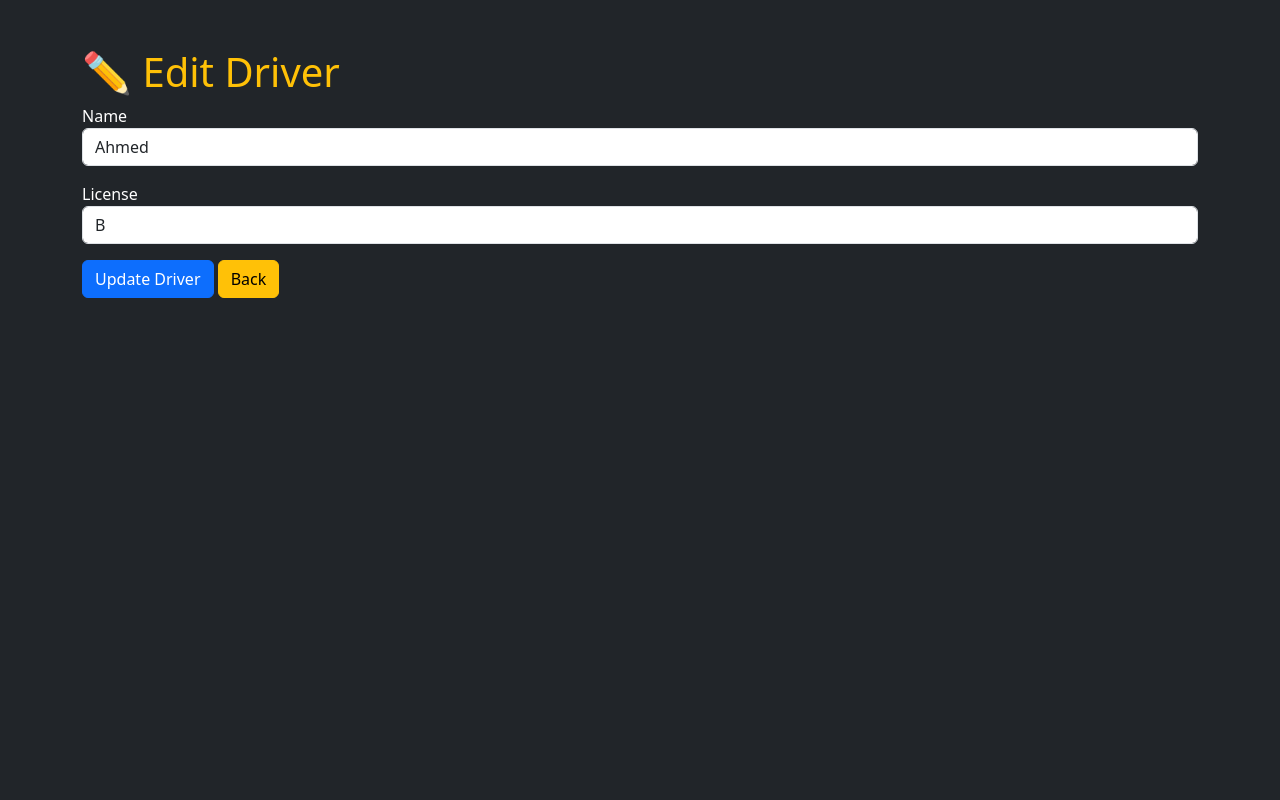
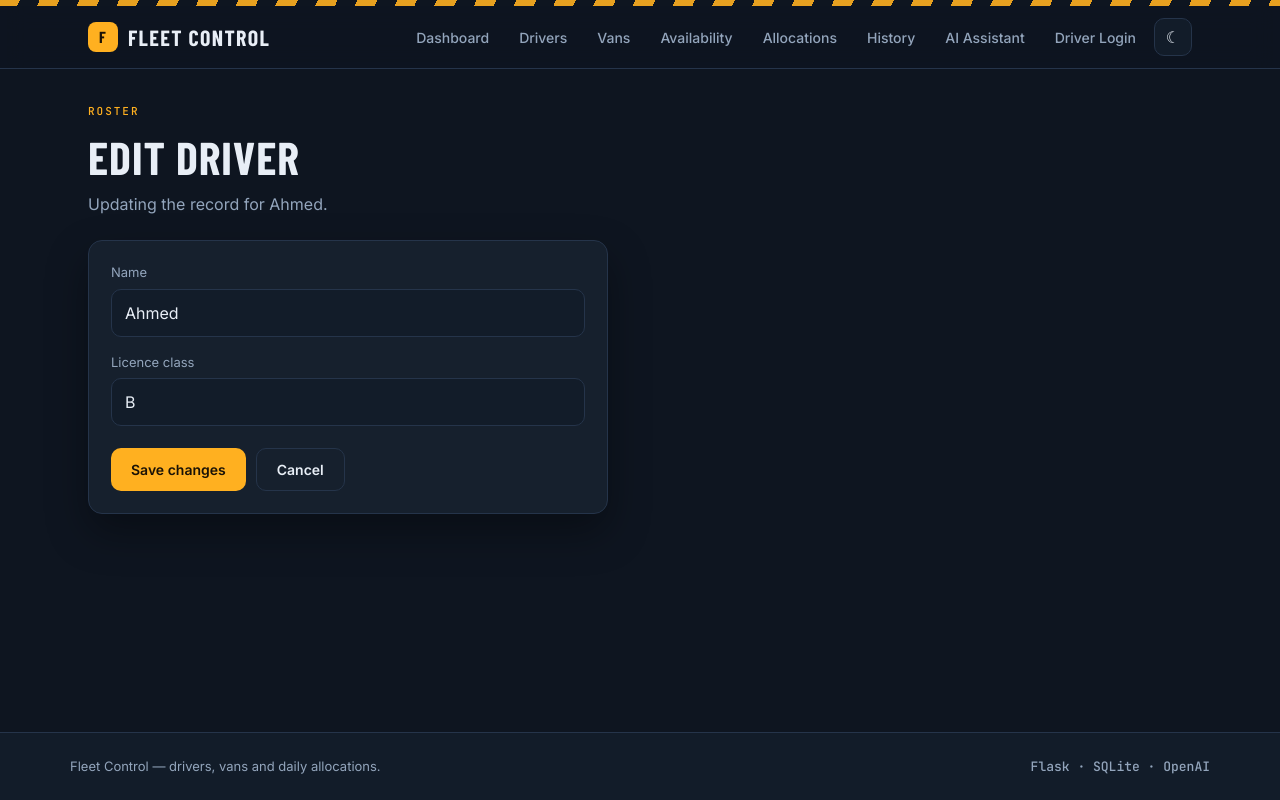
Before and after one commit to mbadr3227-sys/ai-fleet-management, a Flask app: page /edit_driver/1 in a window 1280 px wide. Run offline with Flask 3, Linux system fonts and the light colour scheme; data comes from the database, SQL or seed files in the repository.

Commit message:
Refactor edit_driver.html for better structure

```diff
--- a/templates/edit_driver.html
+++ b/templates/edit_driver.html
@@ -1,35 +1,32 @@
-<!DOCTYPE html>
-<html>
-<head>
-    <title>Edit Driver</title>
-    <link href="https://cdn.jsdelivr.net/npm/bootstrap@5.3.3/dist/css/bootstrap.min.css" rel="stylesheet">
-</head>
+{% extends "base.html" %}
 
-<body class="bg-dark text-white">
+{% block title %}Edit driver — Fleet Control{% endblock %}
 
-<div class="container mt-5">
+{% block content %}
 
-    <h1 class="text-warning">✏️ Edit Driver</h1>
+<span class="eyebrow">Roster</span>
+<h1 class="mt-2">Edit driver</h1>
+<p class="muted">Updating the record for {{ driver.name }}.</p>
 
+<div class="panel reveal mt-4" style="max-width:520px">
   <form method="POST">
 
     <div class="mb-3">
-            <label>Name</label>
-            <input type="text" name="name" class="form-control" value="{{ driver.name }}" required>
+      <label for="name">Name</label>
+      <input type="text" name="name" id="name" class="form-control" value="{{ driver.name }}" required>
     </div>
 
     <div class="mb-3">
-            <label>License</label>
-            <input type="text" name="license" class="form-control" value="{{ driver.license }}" required>
+      <label for="license">Licence class</label>
+      <input type="text" name="license" id="license" class="form-control" value="{{ driver.license }}" required>
     </div>
 
-        <button type="submit" class="btn btn-primary">Update Driver</button>
-
-        <a href="/drivers" class="btn btn-warning">Back</a>
+    <div style="display:flex;gap:10px;flex-wrap:wrap;margin-top:22px">
+      <button type="submit" class="btn btn-fleet">Save changes</button>
+      <a href="/drivers" class="btn btn-ghost">Cancel</a>
+    </div>
 
   </form>
-
 </div>
 
-</body>
-</html>
+{% endblock %}
```
Lines whose indentation alone changed are shown as unchanged.
